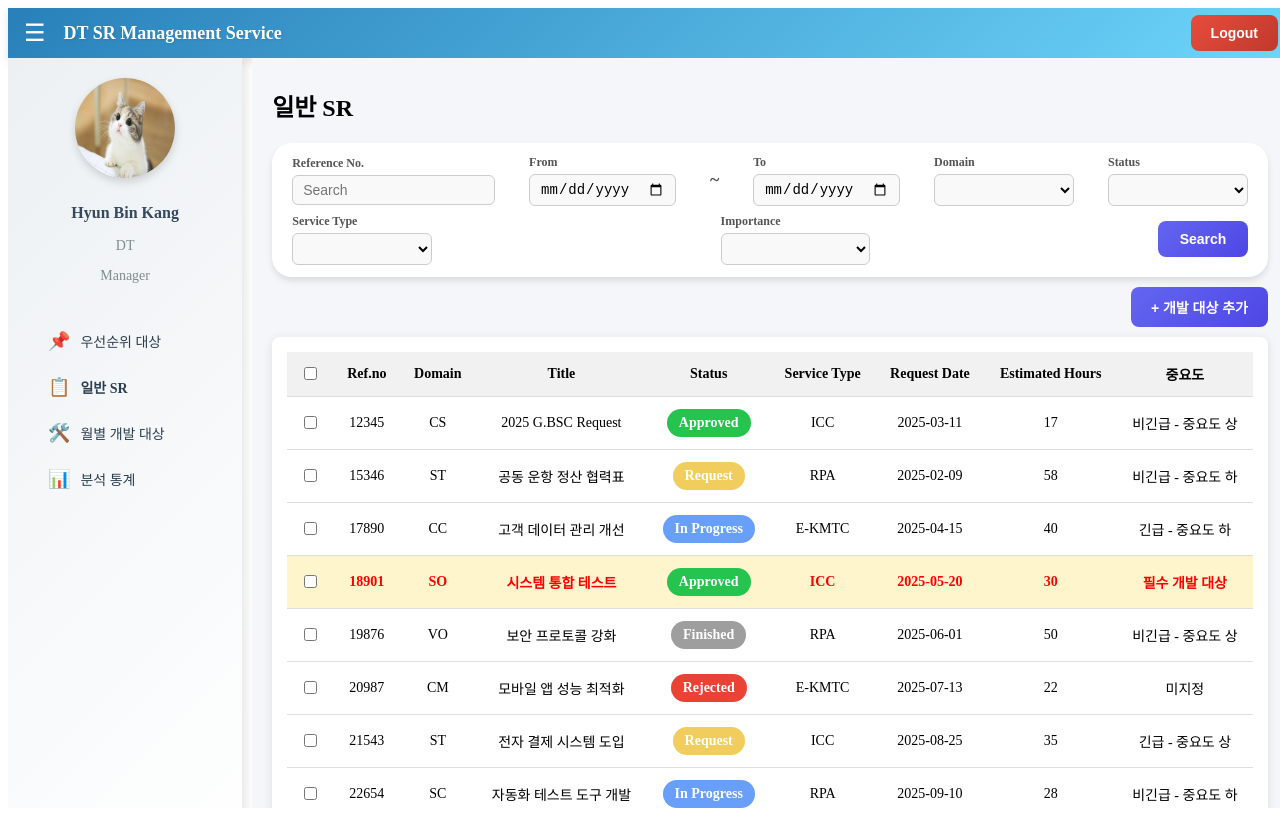
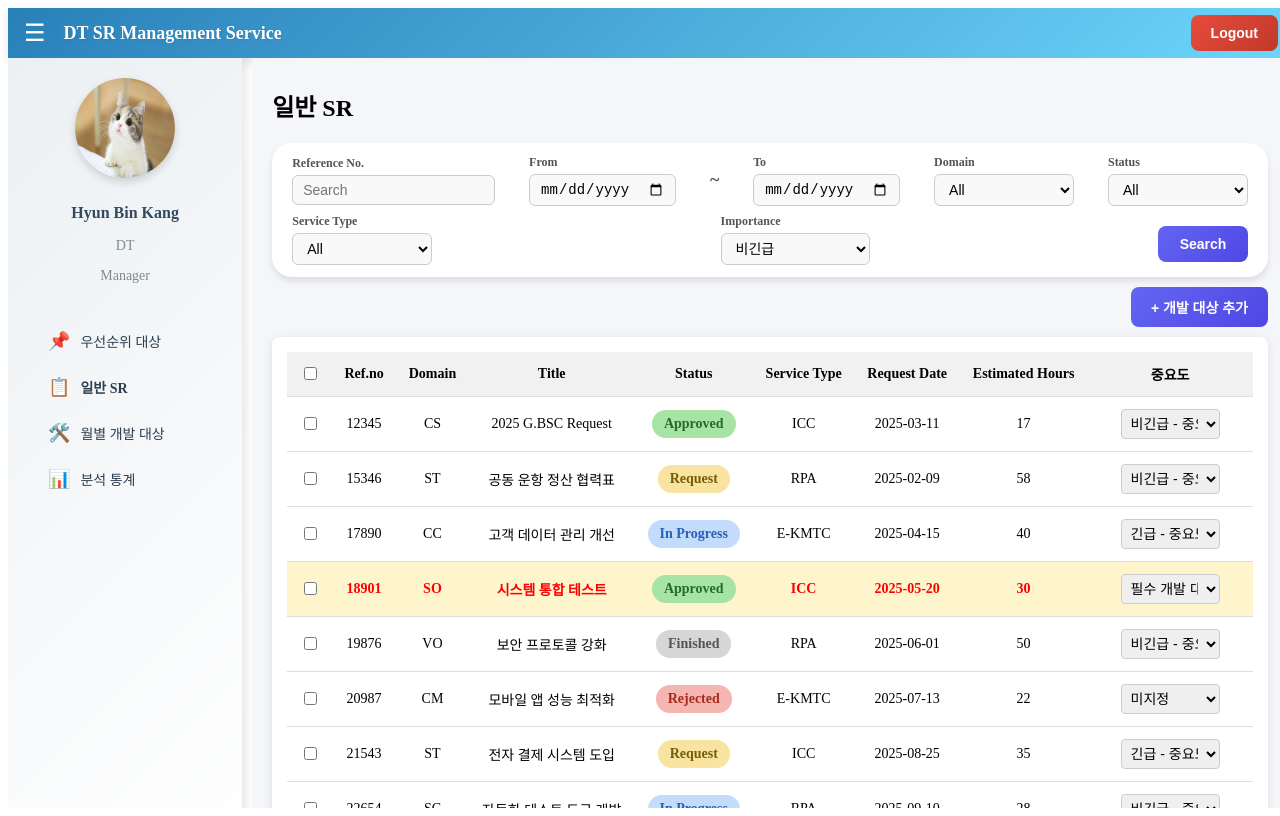
Before and after one commit to Crush-on-Study/SR_MANGER, a Vue app: page /general in a window 1280 px wide. Built offline with nearby package versions, Linux system fonts and the light colour scheme.

Commit message:
HB KANG : 파이어베이스 연동 전 일부 프론트단 수정작업

```diff
--- a/src/components/widgets/SearchBar.vue
+++ b/src/components/widgets/SearchBar.vue
@@ -23,6 +23,7 @@
       <div class="filter-group">
         <label>Domain</label>
         <select v-model="filters.domain" class="search-input">
+          <option value="ALL">All</option>
           <option v-for="option in props.domainOptions" :key="option" :value="option">{{ option }}</option>
         </select>
       </div>
@@ -31,6 +32,7 @@
       <div class="filter-group">
         <label>Status</label>
         <select v-model="filters.status" class="search-input">
+          <option value="ALL">All</option>
           <option v-for="option in props.statusOptions" :key="option" :value="option">{{ option }}</option>
         </select>
       </div>
@@ -39,6 +41,7 @@
       <div class="filter-group">
         <label>Service Type</label>
         <select v-model="filters.serviceType" class="search-input">
+          <option value="ALL">All</option>
           <option v-for="option in props.serviceTypeOptions" :key="option" :value="option">{{ option }}</option>
         </select>
       </div>
@@ -47,25 +50,28 @@
       <div v-if="props.importanceOptions" class="filter-group">
         <label>Importance</label>
         <select v-model="filters.importance" class="search-input">
+          <option value="비긴급">비긴급</option>
           <option v-for="option in props.importanceOptions" :key="option" :value="option">{{ option }}</option>
         </select>
       </div>
 
-    <!-- ✅ Button.vue 활용 -->
+      <!-- ✅ Search 버튼 -->
+      <div class="button-group">
         <Button label="Search" type="primary" @click="handleSearch" />
+      </div>
     </div>
   </template>
 
   <script setup>
   import { ref, defineEmits, defineProps } from "vue";
-import Button from "../widgets/Button.vue"; // ✅ Button.vue 컴포넌트 활용
+  import Button from "../widgets/Button.vue";
 
   // ✅ 부모 컴포넌트에서 필터 옵션을 받을 수 있도록 설정
   const props = defineProps({
     domainOptions: Array,
     statusOptions: Array,
     serviceTypeOptions: Array,
-  importanceOptions: Array // 얘는 Priority에서 안데려오도록 할거임.
+    importanceOptions: Array // ✅ Priority에서 안 데려오도록 할거임.
   });
 
   // ✅ 검색 필터 상태
@@ -74,13 +80,14 @@ const filters = ref({
     fromDate: "",
     toDate: "",
     domain: "ALL",
-  status: "All",
-  serviceType: "All",
+    status: "ALL",
+    serviceType: "ALL",
     importance: props.importanceOptions ? "비긴급" : "" // ✅ 중요도 필터가 없으면 빈 값 유지
   });
 
-// ✅ 검색 이벤트 발생
+  // ✅ 검색 & 초기화 이벤트 발생
   const emit = defineEmits(["search"]);
+
   const handleSearch = () => {
     emit("search", filters.value);
   };
@@ -131,6 +138,14 @@ const handleSearch = () => {
     color: #555;
   }
 
+  /* ✅ 버튼 그룹 */
+  .button-group {
+    display: flex;
+    gap: 10px;
+    justify-content: flex-end;
+    margin-top: 10px;
+  }
+
   /* ✅ Button.vue 스타일 유지 */
   button {
     min-width: 90px;
--- a/src/components/widgets/StatusCard.vue
+++ b/src/components/widgets/StatusCard.vue
@@ -42,24 +42,30 @@
     color: white;
   }
 
-  /* ✅ Status별 배경색 */
+/* ✅ Status별 배경색 (부드러운 컬러로 변경) */
 .request {
-    background-color: #f1cd5e; /* 노란색 */
+  background-color: #f8e3a1; /* 옅은 노랑 */
+  color: #755e06;
 }
 
 .approved {
-    background-color: #24c44f; /* 초록색 */
+  background-color: #a7e3a5; /* 옅은 초록 */
+  color: #246b2e;
 }
 
 .in-progress {
-    background-color: #679ffa; /* 파란색 */
+  background-color: #c4dcfc; /* 옅은 파랑 */
+  color: #2a5fba;
 }
 
 .finished {
-    background-color: #9e9e9e; /* 회색 */
+  background-color: #d6d6d6; /* 부드러운 회색 */
+  color: #555;
 }
 
 .rejected {
-    background-color: #ea4335; /* 빨간색 */
+  background-color: #f5b5b0; /* 연한 빨강 */
+  color: #a82b1e;
 }
+
   </style>
--- a/src/views/dashboard/General.vue
+++ b/src/views/dashboard/General.vue
@@ -60,7 +60,18 @@
                 <td>{{ item.serviceType }}</td>
                 <td>{{ item.requestDate }}</td>
                 <td>{{ item.estimatedHours }}</td>
-                <td>{{ item.importance }}</td>
+                <td>
+                    <!-- 중요도 드롭다운 추가 -->
+                    <select v-model="item.importance">
+                        <option disabled value="">중요도 선택</option>
+                        <option value="비긴급 - 중요도 하">비긴급 - 중요도 하</option>
+                        <option value="비긴급 - 중요도 상">비긴급 - 중요도 상</option>
+                        <option value="긴급 - 중요도 하">긴급 - 중요도 하</option>
+                        <option value="긴급 - 중요도 상">긴급 - 중요도 상</option>
+                        <option value="필수 개발 대상">필수 개발 대상</option>
+                        <option value="미지정">미지정</option>
+                    </select>
+                </td>
             </tr>
         </tbody>
 
@@ -100,16 +111,18 @@ const props = defineProps({
 const emit = defineEmits(['addNewItem']);
 
 const isModalOpen = ref(false);
+const filtersApplied = ref(false); // 🔥 필터가 적용되었는지 체크하는 상태
+
 
 // ✅ 필터 상태 추가
 const filters = ref({
   searchText: '',
   fromDate: '',
   toDate: '',
-  domain: '',
-  status: '',
-  serviceType: '',
-  importance: '',
+  domain: 'ALL',
+  status: 'ALL',
+  serviceType: 'ALL',
+  importance: 'ALL',
 });
 
 // ✅ 모달 열기 함수
@@ -173,25 +186,30 @@ const totalHours = computed(() => {
   return Object.values(totalHoursByDomain.value).reduce((sum, value) => sum + value, 0);
 });
 
-// ✅ 필터링 함수
 const filteredItems = computed(() => {
+  // ✅ Search 버튼을 누르지 않았다면 모든 데이터 반환
+  if (!filtersApplied.value) return items.value;
+
   return items.value.filter((item) => {
     return (
-      (!filters.value.searchText || item.title.includes(filters.value.searchText)) &&
-      (!filters.value.fromDate || new Date(item.requestDate) >= new Date(filters.value.fromDate)) &&
-      (!filters.value.toDate || new Date(item.requestDate) <= new Date(filters.value.toDate)) &&
-      (!filters.value.domain || item.domain === filters.value.domain) &&
-      (!filters.value.status || item.status === filters.value.status) &&
-      (!filters.value.serviceType || item.serviceType === filters.value.serviceType) &&
-      (!filters.value.importance || item.importance === filters.value.importance)
+      (!filters.value.searchText || item.title.toLowerCase().includes(filters.value.searchText.trim().toLowerCase())) &&
+      (!filters.value.fromDate || (new Date(item.requestDate).toString() !== 'Invalid Date' && new Date(item.requestDate) >= new Date(filters.value.fromDate))) &&
+      (!filters.value.toDate || (new Date(item.requestDate).toString() !== 'Invalid Date' && new Date(item.requestDate) <= new Date(filters.value.toDate))) &&
+      (filters.value.domain === "ALL" || item.domain === filters.value.domain) &&
+      (filters.value.status === "ALL" || item.status === filters.value.status) &&
+      (filters.value.serviceType === "ALL" || item.serviceType === filters.value.serviceType) &&
+      (filters.value.importance === "ALL" || !filters.value.importance || item.importance === filters.value.importance)
     );
   });
 });
 
+
+
 // ✅ 검색 필터 적용
 const handleSearch = (searchFilters) => {
-  filters.value = searchFilters;
+  filters.value = { ...searchFilters, importance: searchFilters.importance || "ALL" };
 };
+
 </script>
 
 <style scoped>
@@ -221,6 +239,15 @@ const handleSearch = (searchFilters) => {
 table {
   width: 100%;
   border-collapse: collapse;
+}
+
+select {
+  padding: 5px;
+  border: 1px solid #ccc;
+  border-radius: 4px;
+  font-size: 14px;
+  width: 70%;
+  text-align: left;
 }
 
 /* ✅ 필수 개발 대상 강조 스타일 */
--- a/src/views/dashboard/Priority.vue
+++ b/src/views/dashboard/Priority.vue
@@ -51,7 +51,7 @@
             <td>{{ item.requestDate }}</td>
             <td>{{ item.estimatedHours }}</td>
             <td>
-              <select v-model="item.mandatory">
+              <select v-model="item.mandatory" class="mandatory-input">
                 <option>Y</option>
                 <option>N</option>
               </select>
@@ -77,6 +77,7 @@
             {{ type }}: {{ hours }} hours
         </span>
     </div>
+
 
     <!-- ✅ 모달 추가 -->
     <Modal
@@ -119,10 +120,13 @@ const isDetailModalOpen = ref(false);
 const detailInfo = ref({});
 
 const openDetailModal = (id) => {
-  const selectedIdDetails = itemtemp[0].find((item) => item.ref_no === id);
+  const selectedIdDetails = itemtemp.find((item) => item.ref_no === id);
+  if (!selectedIdDetails) return;
+
   detailInfo.value = selectedIdDetails;
   isDetailModalOpen.value = true;
-}
+};
+
 
 // ✅ 필터 상태 추가
 const filters = ref({
@@ -173,14 +177,7 @@ const isAnyChecked = computed(() => selectedItems.value.length > 0);
 const totalHoursByDomain = computed(() => {
   let hours = {
     CC: 0,
-    CS: 0,
-    SO: 0,
-    SA: 0,
-    VO: 0,
-    CC: 0,
-    CM: 0,
-    ST: 0,
-    SC: 0,
+    SO: 0
   };
 
   selectedItems.value.forEach((item) => {
@@ -197,24 +194,42 @@ const totalHours = computed(() => {
   return Object.values(totalHoursByDomain.value).reduce((sum, value) => sum + value, 0);
 });
 
-// ✅ 필터링 함수
+const filtersApplied = ref(false); // 🔥 Search 버튼을 눌렀는지 체크
+
+const handleSearch = (searchFilters) => {
+  Object.assign(filters.value, searchFilters);
+  filtersApplied.value = true; // ✅ Search 버튼이 눌린 후 필터 적용
+};
+
+// ✅ "Return" 버튼 클릭 시 모든 필터 초기화 + 전체 데이터 표시
+const resetFilters = () => {
+  filters.value = {  // 필터 값 초기화
+    searchText: '',
+    fromDate: '',
+    toDate: '',
+    domain: '',
+    status: '',
+    serviceType: ''
+  };
+  filtersApplied.value = false; // ✅ 전체 데이터 다시 보이게 설정
+};
+
 const filteredItems = computed(() => {
+  // ✅ Search 버튼을 안 눌렀다면 전체 데이터 반환
+  if (!filtersApplied.value) return items.value;
+
   return items.value.filter((item) => {
     return (
-      (!filters.value.searchText || item.title.includes(filters.value.searchText)) &&
-      (!filters.value.fromDate || new Date(item.requestDate) >= new Date(filters.value.fromDate)) &&
-      (!filters.value.toDate || new Date(item.requestDate) <= new Date(filters.value.toDate)) &&
-      (!filters.value.domain || item.domain === filters.value.domain) &&
-      (!filters.value.status || item.status === filters.value.status) &&
-      (!filters.value.serviceType || item.serviceType === filters.value.serviceType)
+      (!filters.value.searchText || item.title.toLowerCase().includes(filters.value.searchText.trim().toLowerCase())) &&
+      (!filters.value.fromDate || (new Date(item.requestDate).toString() !== 'Invalid Date' && new Date(item.requestDate) >= new Date(filters.value.fromDate))) &&
+      (!filters.value.toDate || (new Date(item.requestDate).toString() !== 'Invalid Date' && new Date(item.requestDate) <= new Date(filters.value.toDate))) &&
+      (filters.value.domain === "ALL" || item.domain === filters.value.domain) &&
+      (filters.value.status === "ALL" || item.status === filters.value.status) &&
+      (filters.value.serviceType === "ALL" || item.serviceType === filters.value.serviceType)
     );
   });
 });
 
-// ✅ 검색 필터 적용
-const handleSearch = (searchFilters) => {
-  filters.value = searchFilters;
-};
 </script>
 
 
@@ -231,6 +246,42 @@ const handleSearch = (searchFilters) => {
   display: flex;
   justify-content: flex-end;
   margin: 10px;
+}
+
+/* ✅ 우선 순위 입력 필드 */
+.priority-input {
+  width: 50px;
+  padding: 5px;
+  border-radius: 5px;
+  border: 1px solid #ccc;
+  text-align: center;
+  font-size: 14px;
+  background-color: #f8f9fa;
+  transition: all 0.2s ease-in-out;
+}
+
+.priority-input:focus {
+  outline: none;
+  border-color: #3498db;
+  background-color: white;
+}
+
+/* ✅ 중요도 선택 드롭다운 */
+.mandatory-select {
+  width: 70px;
+  padding: 6px;
+  border-radius: 5px;
+  border: 1px solid #ccc;
+  background: white;
+  font-size: 14px;
+  cursor: pointer;
+  transition: all 0.2s ease-in-out;
+}
+
+.mandatory-select:focus {
+  outline: none;
+  border-color: #3498db;
+  background-color: #f1f1f1;
 }
 
 .table-container {
```
Also changed, not shown: src/App.vue (+18 -6 lines), src/components/widgets/MonthCard.vue (+0 -14 lines), 1 other file (tests, documents, lock files or other folders). Lines whose indentation alone changed are shown as unchanged.
